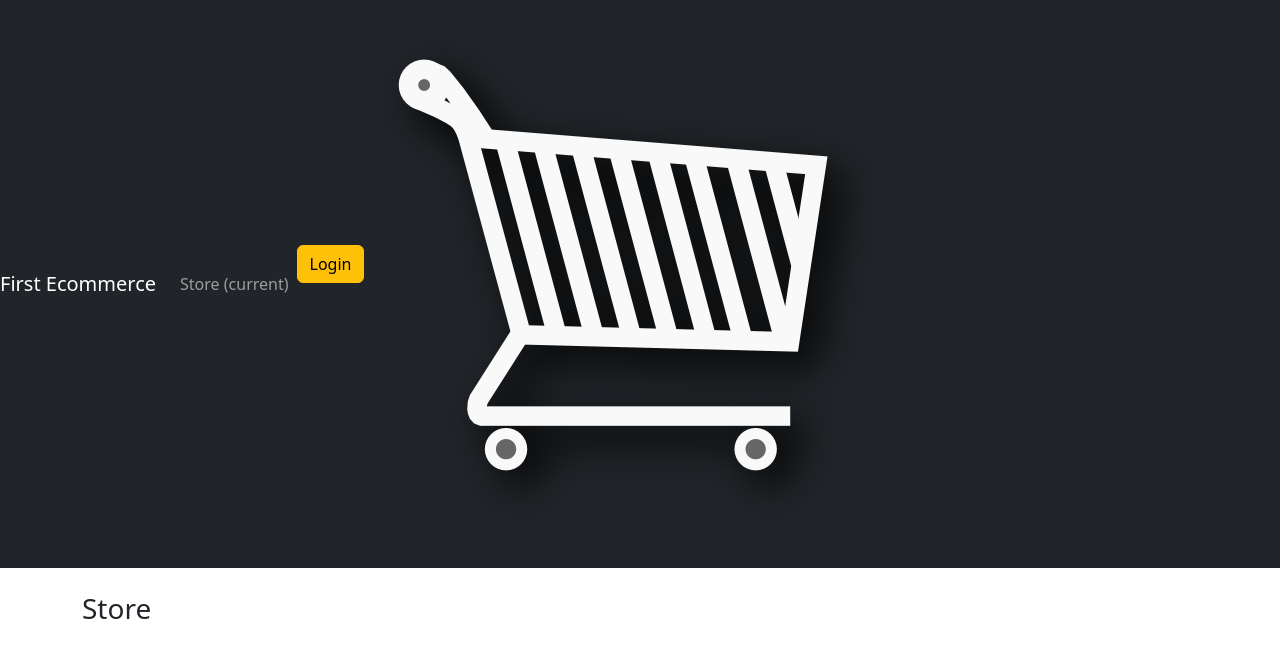
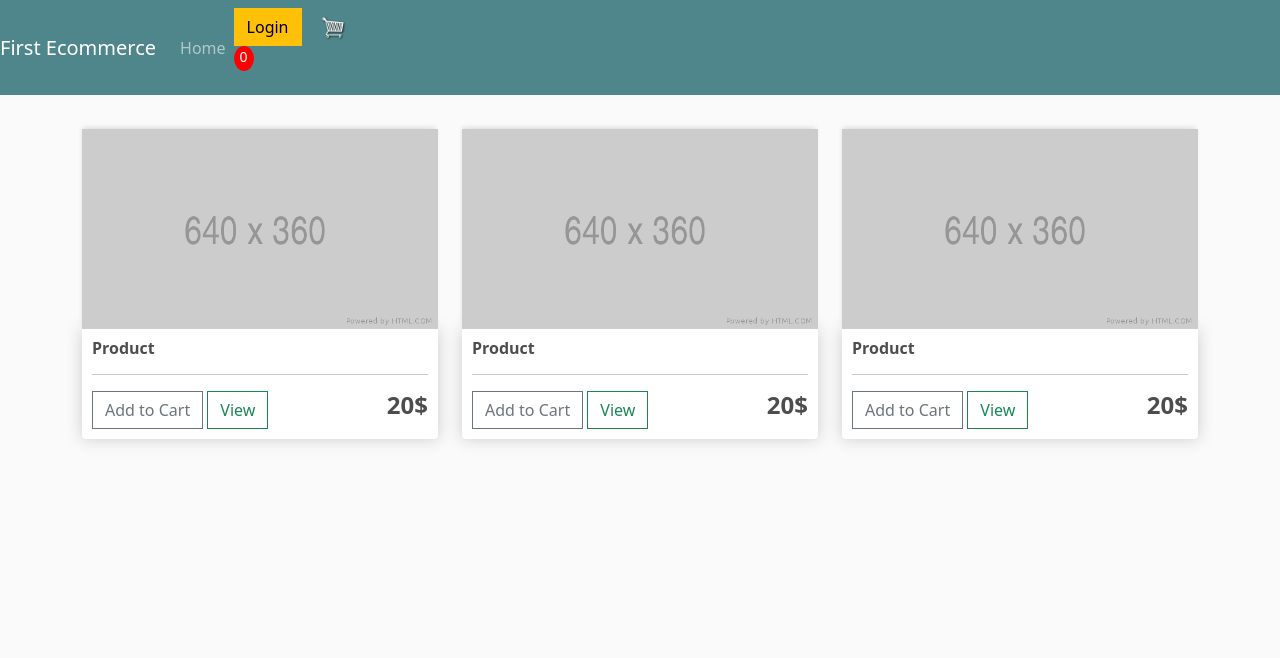
Before and after one commit to AfranShahed/ecommerce-django-5112023, a Django app: page / in a window 1280 px wide. Shown: the top 658 px of the page. Run offline with Django 4.2, Linux system fonts and the light colour scheme.

Commit message:
store.html product add

```diff
--- a/static/css/main.css
+++ b/static/css/main.css
@@ -0,0 +1,81 @@
+body{
+    background-color: hsl(0, 0%, 98%);
+}
+h1,h2,h3,h4,h5,h6{
+	color:hsl(0, 0%, 30%);
+}
+.box-element{
+	box-shadow:hsl(0, 0%, 80%) 0 0 16px;
+	background-color: #fff;
+	border-radius: 4px;
+	padding: 10px;
+}
+.thumbnail{
+	width: 100%;
+	height: 200px;
+	-webkit-box-shadow: -1px -3px 5px -2px rgba(214,214,214,1);
+    -moz-box-shadow: -1px -3px 5px -2px rgba(214,214,214,1);
+    box-shadow: -1px -3px 5px -2px rgba(214,214,214,1);
+}
+.product{
+	border-radius: 0 0 4px 4px;
+}
+.bg-dark{
+	background-color: #4f868c!important;
+}
+#cart-icon{
+	width:25px;
+	display: inline-block;
+	margin-left: 15px;
+
+}
+#cart-total{
+	display: block;
+	text-align: center;
+	color:#fff;
+	background-color: red;
+	width: 20px;
+	height: 25px;
+	border-radius: 50%;
+	font-size: 14px;
+}
+.col-lg-4, .col-lg-6, .col-lg-8, .col-lg-12{
+	margin-top: 10px;
+}
+.btn{
+	border-radius: 0;
+}
+.row-image{
+	width: 100px;
+}
+.form-field{
+	width:250px;
+	display: inline-block;
+	padding: 5px;
+}
+.cart-row{
+	display: flex;
+    align-items: flex-stretch;
+    padding-bottom: 10px;
+    margin-bottom: 10px;
+    border-bottom: 1px solid #ececec;
+
+}
+.quantity{
+	display: inline-block;
+	font-weight: 700;
+	padding-right:10px;
+}
+.chg-quantity{
+	width: 12px;
+	cursor: pointer;
+	display: block;
+	margin-top: 5px;
+	transition:.1s;
+}
+.chg-quantity:hover{
+	opacity: .6;
+}
+.hidden{
+	display: none!important;
+}
--- a/store/templates/store/main.html
+++ b/store/templates/store/main.html
@@ -20,13 +20,13 @@
         <div class="collapse navbar-collapse" id="navbarSupportedContent">
           <ul class="navbar-nav mr-auto">
             <li class="nav-item active">
-              <a class="nav-link" href="{%url 'store'%}">Store <span class="sr-only">(current)</span></a>
+              <a class="nav-link" href="{%url 'store'%}">Home</a>
             </li>
           </ul>
           <div class="form-inline my-2 my-lg-0">
             <a href="#"class="btn btn-warning">Login</a>
             <a href="{%url 'cart'%}">
-                <img src="{%static 'images/cart.png'%}" alt="">
+                <img id="cart-icon" src="{%static 'images/cart.png'%}" alt="">
             </a>
             <p id="cart-total">0</p>
 
--- a/store/templates/store/store.html
+++ b/store/templates/store/store.html
@@ -1,5 +1,39 @@
 {%extends 'store/main.html'%}
 {%load static%}
 {%block content%}
-    <h3>Store</h3>
+    <div class="row">
+        <div class="col-lg-4">
+            <img src="{%static 'images/placeholder.png'%}" alt="" class="thumbnail">
+            <div class="box-element product">
+                <h6><strong>Product</strong></h6>
+                <hr>
+
+                <button class="btn btn-outline-secondary add-btn">Add to Cart</button>
+                <a href="#" class="btn btn-outline-success">View</a>
+                <h4 style="display: inline-block; float: right"><strong>20$</strong></h4>
+            </div>
+        </div>
+        <div class="col-lg-4">
+            <img src="{%static 'images/placeholder.png'%}" alt="" class="thumbnail">
+            <div class="box-element product">
+                <h6><strong>Product</strong></h6>
+                <hr>
+
+                <button class="btn btn-outline-secondary add-btn">Add to Cart</button>
+                <a href="#" class="btn btn-outline-success">View</a>
+                <h4 style="display: inline-block; float: right"><strong>20$</strong></h4>
+            </div>
+        </div>
+        <div class="col-lg-4">
+            <img src="{%static 'images/placeholder.png'%}" alt="" class="thumbnail">
+            <div class="box-element product">
+                <h6><strong>Product</strong></h6>
+                <hr>
+
+                <button class="btn btn-outline-secondary add-btn">Add to Cart</button>
+                <a href="#" class="btn btn-outline-success">View</a>
+                <h4 style="display: inline-block; float: right"><strong>20$</strong></h4>
+            </div>
+        </div>
+    </div>
 {%endblock content%}
```
Also changed, not shown: static/images/placeholder.png (added).
